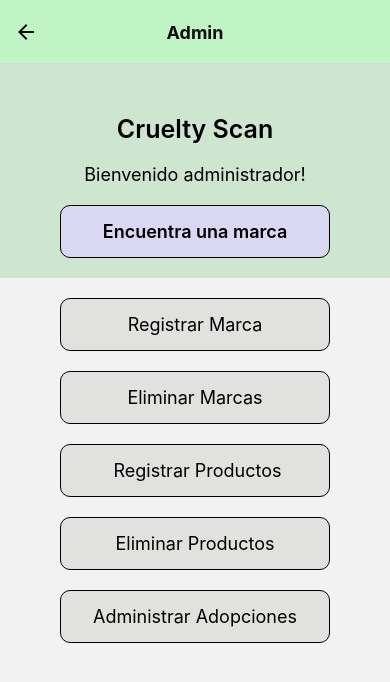
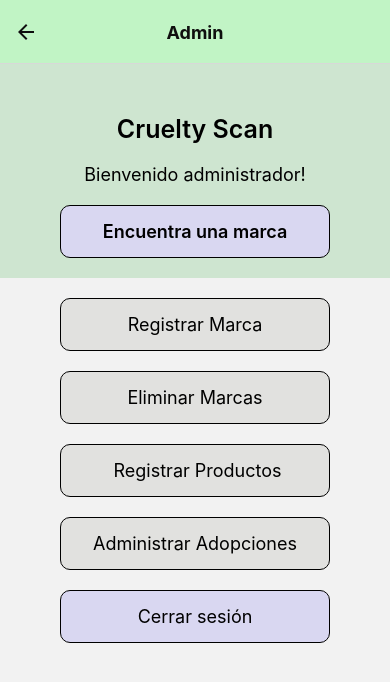
Before and after one commit to Seba8117/CrueltyScan, a React Native app: screen /MenuAdmin in a window 390 px wide. Shown: the top 682 px of the page. Built offline with nearby package versions, Linux system fonts and the light colour scheme.

Commit message:
Boton cerrar sesion y depuracion del boton elimina

```diff
--- a/View/Categorias.js
+++ b/View/Categorias.js
@@ -24,7 +24,7 @@ const Categorias = ({navigation}) => {
 
   return (
 
-    <View style={{ flex: 1 }}>
+    <View style={styles.fondo}>
       <Menu.Item icon={require('../assets/IMG/maquillaje.png')} onPress={() => {maquillajeyBelleza()}} title="Maquillaje y Belleza"
       theme={{
         colors: {
@@ -58,5 +58,14 @@ const Categorias = ({navigation}) => {
 
   )
 }
+const styles = StyleSheet.create({
+
+  fondo: {
+    backgroundColor: 'transparent',
+    flex: 1,
+
+  },
+
+});
 
 export default Categorias
--- a/View/CrearCuenta.js
+++ b/View/CrearCuenta.js
@@ -1,10 +1,11 @@
 import React, { useState } from 'react'
-import {TextInput, View, StyleSheet, ScrollView,Alert } from 'react-native';
-import {  Headline, Button, Paragraph, Dialog, Portal } from 'react-native-paper';
+import { TextInput, View, StyleSheet, ScrollView, Alert } from 'react-native';
+import { Headline, Button, Paragraph, Dialog, Portal } from 'react-native-paper';
 import globalStyles from '../style/global';
+import DropDownPicker from 'react-native-dropdown-picker';
 
 
-const CrearCuenta = ({navigation}) => {
+const CrearCuenta = ({ navigation }) => {
 
   //Campos formulario
   const [nombre, guardarNombre] = useState('');
@@ -16,16 +17,23 @@ const CrearCuenta = ({navigation}) => {
   const [comuna, guardarComuna] = useState('');
   const [apellidoMaterno, guardarApellidoMaterno] = useState('');
   //const [alerta, guardarAlerta] = useState('false');
+  const [open, setOpen] = useState(false);
+    const [value, setValue] = useState(null);
+    const [items, setItems] = useState([
+      { label: 'Conchali', value: 'Conchali' },
+      { label: 'Renca', value: 'Renca' }
+    ]);
 
 
 
   //Almacena al usuario en la base de datos
   const registrarseUsuario = () => {
 
+
     //Validar
     if (nombre === '' || apellido === '' || email === '' ||
       contraseña === '' || telefono === '' ||
-       region === '' || comuna === ''||apellidoMaterno==='') {
+      region === '' || comuna === '' || apellidoMaterno === '') {
       Alert.alert('Alerta', 'Hay campos vacios.', [
         { text: 'Cerrar', onPress: () => console.log('se cerro la alerta') }
       ])
@@ -41,7 +49,7 @@ const CrearCuenta = ({navigation}) => {
     }
 
     //Generar Registro
-    const registro = { nombre, apellido, email, contraseña, telefono, region, comuna,apellidoMaterno };
+    const registro = { nombre, apellido, email, contraseña, telefono, region, comuna, apellidoMaterno };
 
     //Guardar Usuario
 
@@ -123,12 +131,16 @@ const CrearCuenta = ({navigation}) => {
         />
 
 
-        <TextInput
-          onChangeText={texto => guardarComuna(texto)}
-          value={comuna}
-          style={styles.input}
+        <DropDownPicker
           placeholder='Comuna'
           placeholderTextColor={'#666'}
+          style={styles.input}
+          open={open}
+          value={value}
+          items={items}
+          setValue={setValue}
+          setItems={setItems}
+          setOpen={setOpen}
         />
 
         <Button color='#0F0E0E' style={styles.btnregistrarUsu} onPress={() => registrarseUsuario()}>
@@ -143,6 +155,7 @@ const CrearCuenta = ({navigation}) => {
 }
 
 const styles = StyleSheet.create({
+
   centro: {
     textAlign: 'center',
     alignItems: 'center',
@@ -154,11 +167,13 @@ const styles = StyleSheet.create({
     borderWidth: 1,
     borderColor: '#000000',
     marginVertical: 15,
-    marginRight:60,
-    marginLeft:50,
+    marginRight: 60,
+    marginLeft: 50,
     width: 260,
     height: 50,
     marginTop: 10,
+    borderRadius: 8,
+    borderWidth: 1,
 
   },
 
--- a/View/Inicio.js
+++ b/View/Inicio.js
@@ -28,6 +28,9 @@ const Inicio = ({ navigation }) => {
   }
   const Buscamarca = () => {
     navigation.navigate('Buscamarca')
+  }
+  const Salir = () => {
+    navigation.navigate('Login')
   }
 
 
@@ -90,6 +93,12 @@ const Inicio = ({ navigation }) => {
               text: '#000000',
             }
           }} />
+        <Menu.Item icon={require('../assets/IMG/salir.png')} onPress={() => { Salir() }} title="Cerrar sesión"
+          theme={{
+            colors: {
+              text: '#000000',
+            }
+          }} />
 
       </View>
     </View>
--- a/View/Login.js
+++ b/View/Login.js
@@ -174,6 +174,8 @@ const styles = StyleSheet.create({
     width: 260,
     height: 50,
     marginTop: 10,
+    borderRadius: 8,
+    borderWidth: 1,
 
   },
 
@@ -192,6 +194,8 @@ const styles = StyleSheet.create({
     marginHorizontal: 50,
     width: 260,
     height: 50,
+    borderRadius: 8,
+    borderWidth: 1,
 
   },
 
--- a/View/MenuAdmin.js
+++ b/View/MenuAdmin.js
@@ -19,8 +19,8 @@ const MenuAdmin = ({ navigation }) => {
     const visitarRegistroProducto = () => {
         navigation.navigate('RegistroProducto')
     }
-    const visitarEliminarProductos = () => {
-        navigation.navigate('EliminarProductos')
+    const visitarCerrarSesion = () => {
+        navigation.navigate('Login')
     }
 
 
@@ -47,12 +47,14 @@ const MenuAdmin = ({ navigation }) => {
                 <Pressable style={styles.boton2} onPress={() => visitarRegistroProducto()}>
                     <Text style={styles.textoboton2}  > Registrar Productos</Text>
                 </Pressable>
-                <Pressable style={styles.boton2} onPress={() => visitarEliminarProductos()} >
-                    <Text style={styles.textoboton2} >Eliminar Productos</Text>
-                </Pressable>
+
 
                 <Pressable style={styles.boton2} onPress={() => visitarListadoRescatados()} >
                     <Text style={styles.textoboton2} >Administrar Adopciones</Text>
+                </Pressable>
+
+                <Pressable  style={styles.botoncerrar} onPress={() => visitarCerrarSesion()}>
+                    <Text  style={styles.textoboton2} >Cerrar sesión</Text>
                 </Pressable>
 
 
@@ -73,6 +75,19 @@ const MenuAdmin = ({ navigation }) => {
 }
 
 const styles = StyleSheet.create({
+    botoncerrar: {
+        backgroundColor: '#D9D7F1',
+        padding: 15,
+        marginTop: 20,
+        marginHorizontal: 60,
+        borderRadius: 10,
+        borderWidth: 1,
+
+
+
+
+
+    },
     titulo: {
         marginTop: 50,
         textAlign: 'center',
--- a/package.json
+++ b/package.json
@@ -20,6 +20,7 @@
     "react-native": "^0.68.1",
     "react-native-barcode-mask": "^1.2.4",
     "react-native-camera": "^4.2.1",
+    "react-native-dropdown-picker": "^5.4.2",
     "react-native-gesture-handler": "^2.4.1",
     "react-native-multi-selectbox": "^1.5.0",
     "react-native-paper": "^4.12.1",
```
Also changed, not shown: assets/IMG/salir.png (added), 1 other file (tests, documents, lock files or other folders). Lines whose indentation alone changed are shown as unchanged.
